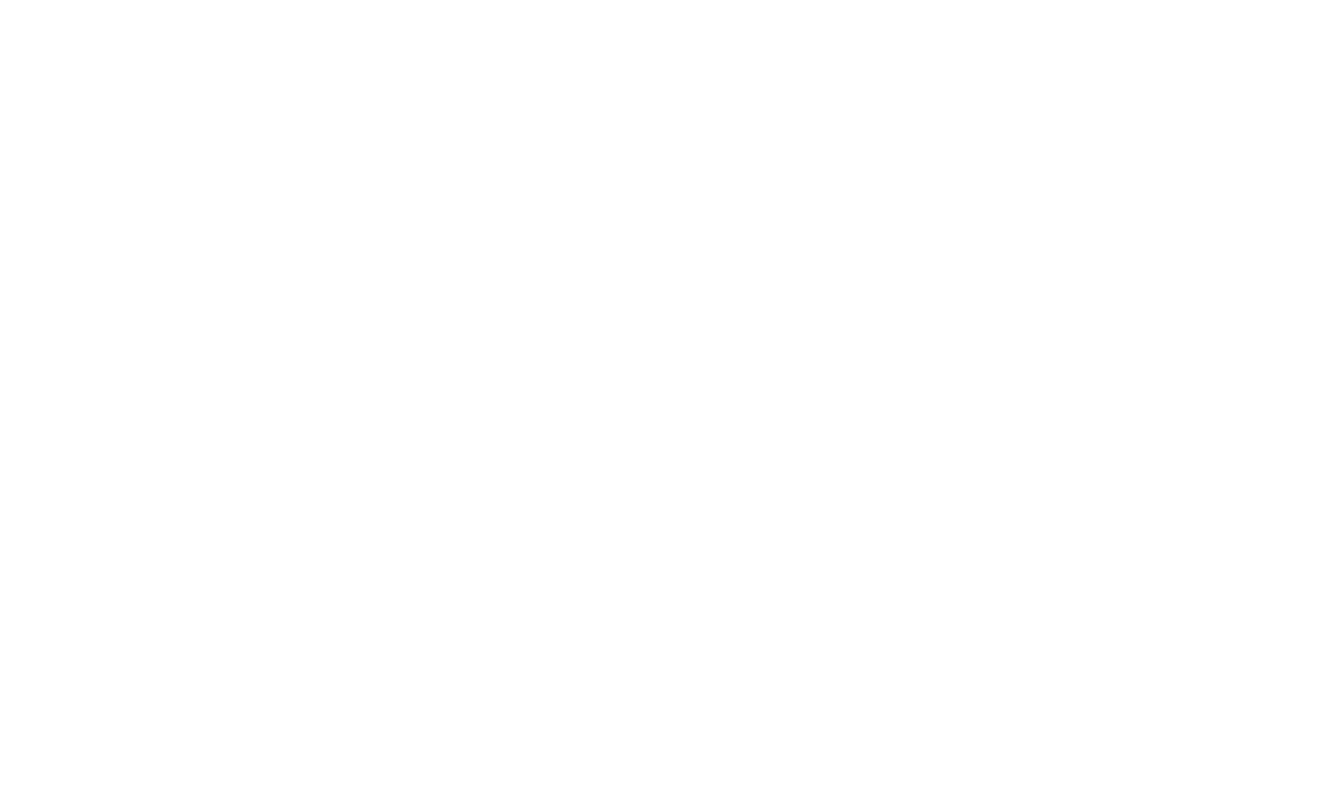
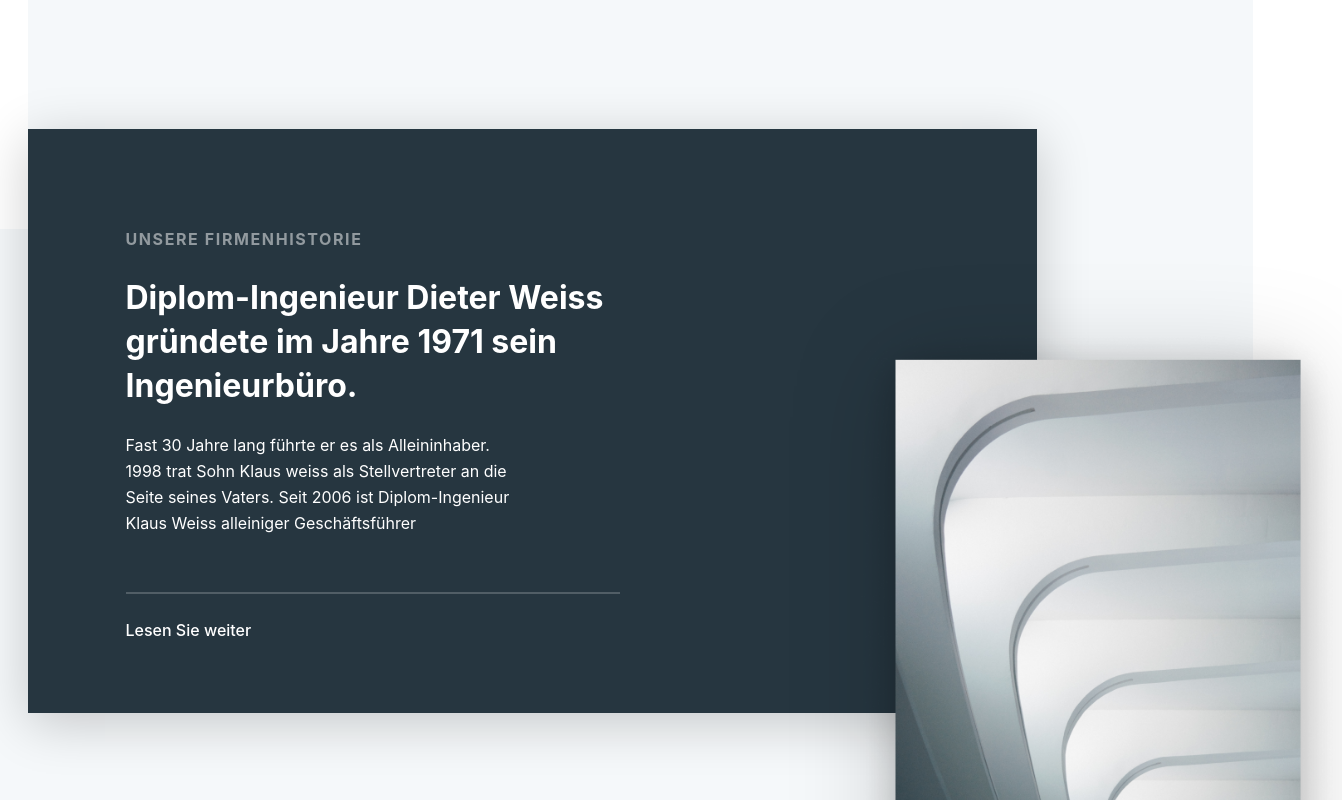
Before and after one commit to nucikk/weiss-app, a React (Vite) app in the folder vite-projec/: page / in a window 1280 px wide. Shown: the part 1740-2540 px from the top of the page, 1342 px wide, since content can reach past the window. Before the commit the page ends 1746 px from the top, so only its background shows below. Built offline with nearby package versions, Linux system fonts and the light colour scheme.

Commit message:
add company history section content

```diff
--- /dev/null
+++ b/vite-projec/src/page/History.jsx
@@ -0,0 +1,30 @@
+import "../style/history.css";
+import historyImage from "../image/history-Image.png";
+const History = () => {
+  return (
+    <div className="history_container">
+      <div className="historiography">
+        <div className="historiography_overview">
+          <h3 className="historiography_title">Unsere Firmenhistorie</h3>
+          <h2 className="historiography_about">
+            Diplom-Ingenieur Dieter Weiss gründete im Jahre 1971 sein
+            Ingenieurbüro.
+          </h2>
+          <p className="historiography_news">
+            Fast 30 Jahre lang führte er es als Alleininhaber. 1998 trat Sohn
+            Klaus weiss als Stellvertreter an die Seite seines Vaters. Seit 2006
+            ist Diplom-Ingenieur Klaus Weiss alleiniger Geschäftsführer
+          </p>
+          <div className="historiography_line"></div>
+          <a className="link_primary" href="#">
+            Lesen Sie weiter
+          </a>
+
+          <img className="history_img" src={historyImage} alt="" />
+        </div>
+      </div>
+    </div>
+  );
+};
+
+export default History;
--- a/vite-projec/src/page/Service.jsx
+++ b/vite-projec/src/page/Service.jsx
@@ -1,8 +1,11 @@
 import "../style/Service.css";
 import informativeData from "../components/informative-data";
+import History from "./History";
 
 const Service = () => {
   return (
+    <>
+
     <div className="service_container">
       <div className="service_content">
         <div className="service_description">
@@ -29,9 +32,11 @@ const Service = () => {
               </div>
             </div>
           ))}
-        </div>
+        </div>    <History />
       </div>
     </div>
+
+     </>
   );
 };
 
--- a/vite-projec/src/style/Service.css
+++ b/vite-projec/src/style/Service.css
@@ -1,10 +1,10 @@
 .service_container {
   width: 100%;
+  height: 95.3125rem;
   background-color: #f5f8fa;
   margin-top: -16.875rem;
   display: flex;
   justify-content: center;
-  align-items: center;
 }
 
 .service_content {
@@ -25,7 +25,6 @@
   color: #929a9f;
   font-weight: bold;
 }
-
 .service_article {
   margin-top: 5rem;
   display: flex;
--- /dev/null
+++ b/vite-projec/src/style/history.css
@@ -0,0 +1,59 @@
+.history_container {
+  height: 100%;
+  margin-top: 7.6875rem;
+}
+
+.historiography {
+  position: absolute;
+  width: 63.0625rem;
+  height: 36.5rem;
+  background: #263640;
+  box-shadow: 0px 10px 50px rgba(0, 0, 0, 0.2), -50px 100px 0px #f5f8fa;
+}
+
+.historiography_overview {
+  width: 30.875rem;
+  height: 25.75rem;
+  display: flex;
+  flex-direction: column;
+  position: absolute;
+  left: 6.125rem;
+  top: 6.125rem;
+  color: #ffffff;
+}
+
+.historiography_title {
+  font-size: 1rem;
+  letter-spacing: 0.1em;
+  text-transform: uppercase;
+  color: #929a9f;
+}
+
+.historiography_about {
+  font-size: 2rem;
+  line-height: 2.75rem;
+  margin: 1.5625rem 0 1.5rem;
+}
+
+.historiography_news {
+  width: 25rem;
+  line-height: 1.625rem;
+  margin-bottom: 3.5rem;
+}
+.historiography_line {
+  opacity: 0.2;
+  border: 1px solid #ffffff;
+}
+.link_primary {
+  color: #ffffff;
+  margin-top: 1.5rem;
+}
+
+.history_img {
+  width: 488px;
+  height: 41.375rem;
+  left: 45.5rem;
+  top: 6.125rem;
+  position: absolute;
+  filter: drop-shadow(0px 10px 50px rgba(0, 0, 0, 0.2));
+}
```
Also changed, not shown: vite-projec/src/image/history-Image.png (added).
